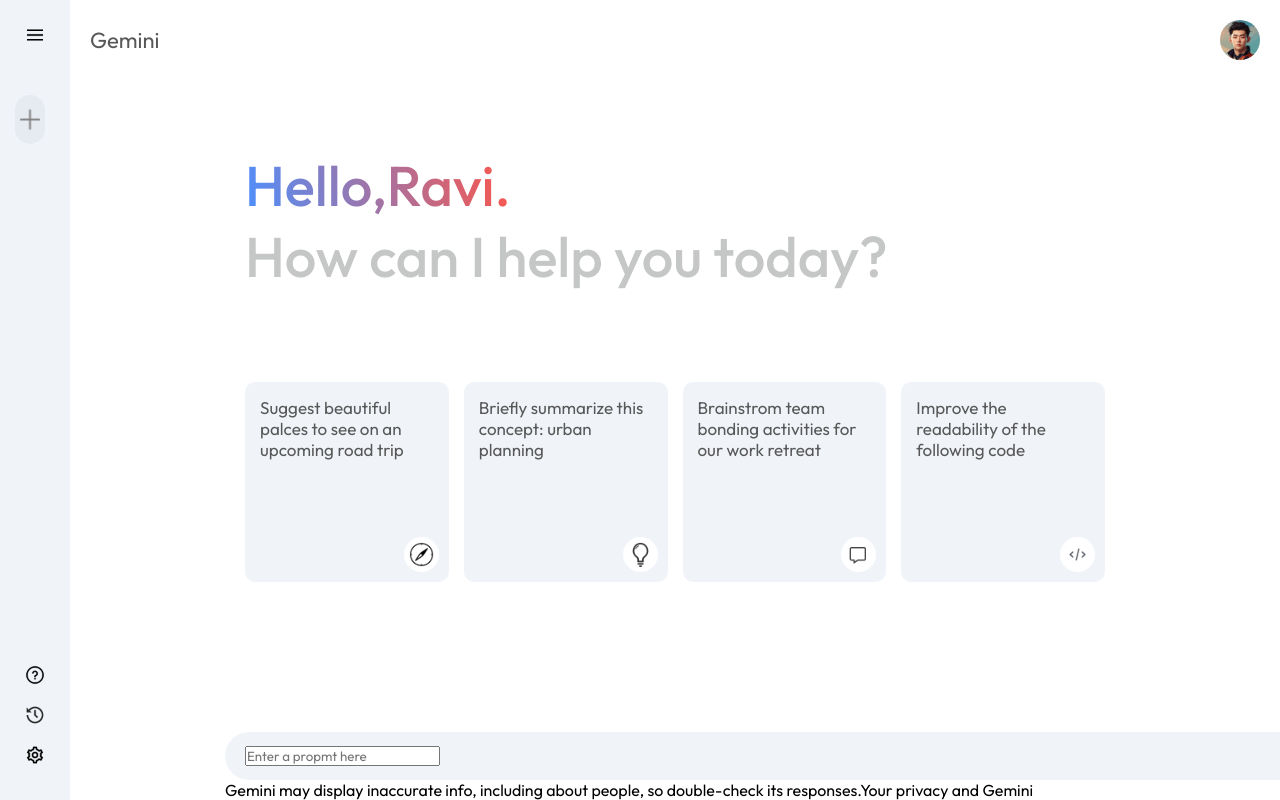
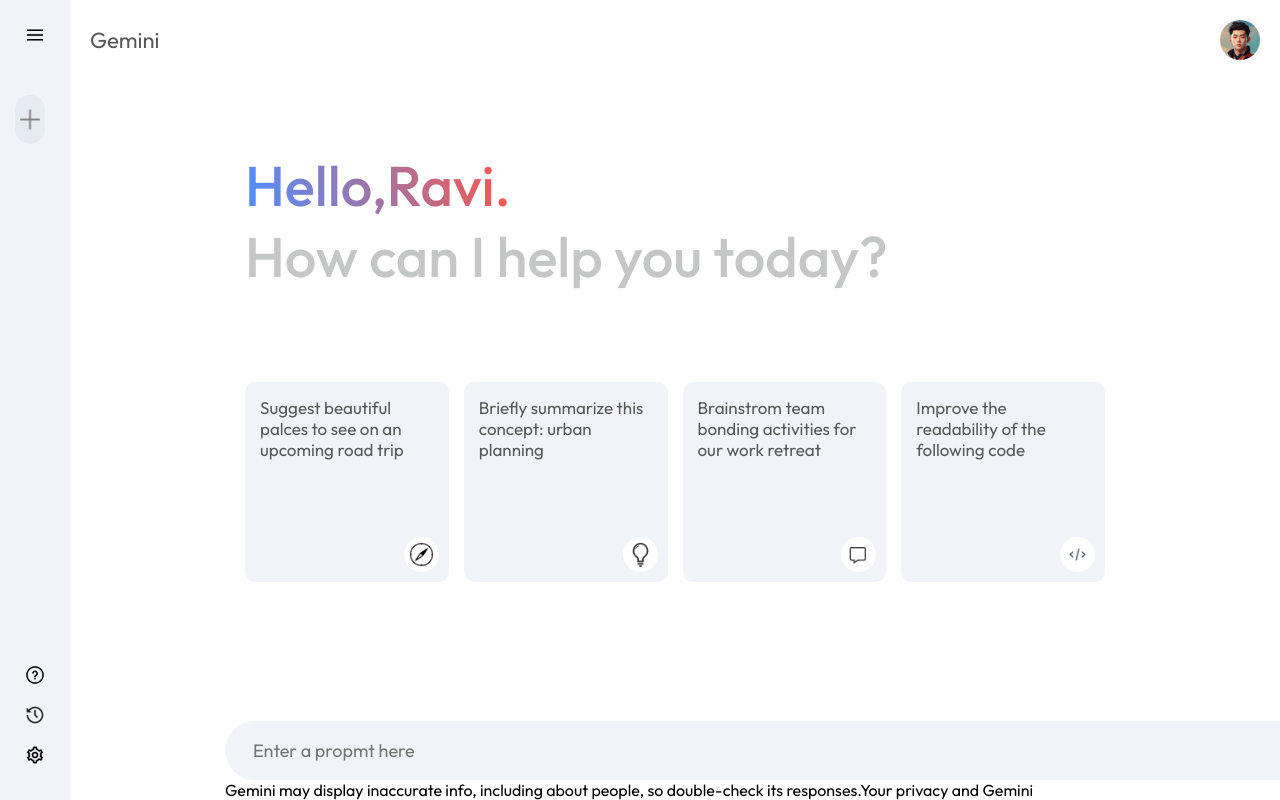
Before and after one commit to RaviKumar-09/Google-Gemini-2.0, a React (Vite) app in the folder gemini-clone/: page / in a window 1280 px wide. Shown: the top 800 px of the page. Built offline with nearby package versions, Linux system fonts and the light colour scheme.

Commit message:
add styles input feild

```diff
--- a/gemini-clone/src/components/Main/Main.css
+++ b/gemini-clone/src/components/Main/Main.css
@@ -97,3 +97,12 @@
     width: 24px;
     cursor: pointer;
 }
+
+.search-box input{
+    flex: 1;
+    background: transparent;
+    border: none;
+    outline: none;
+    padding: 8px;
+    font-size: 18px;
+}
```
